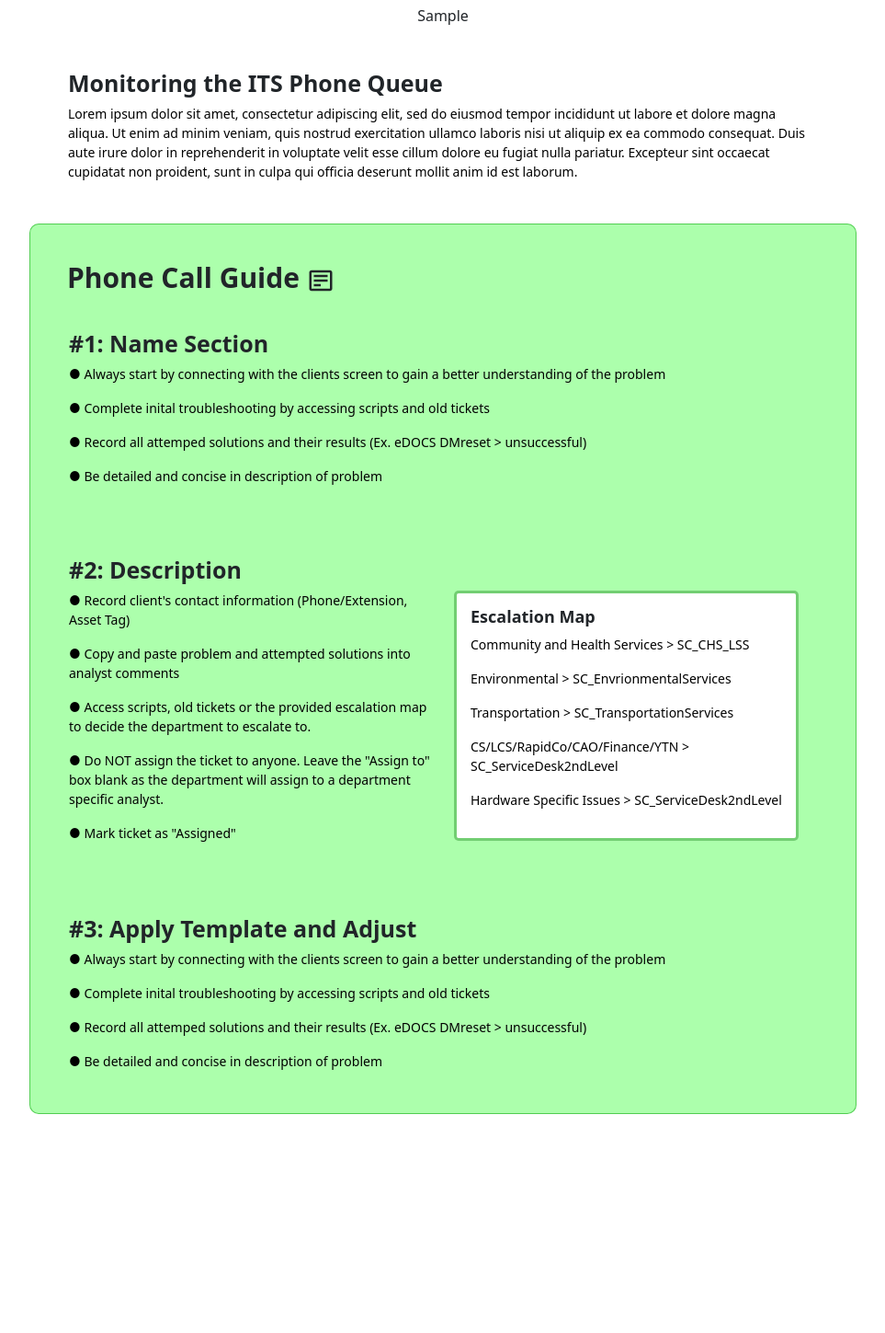
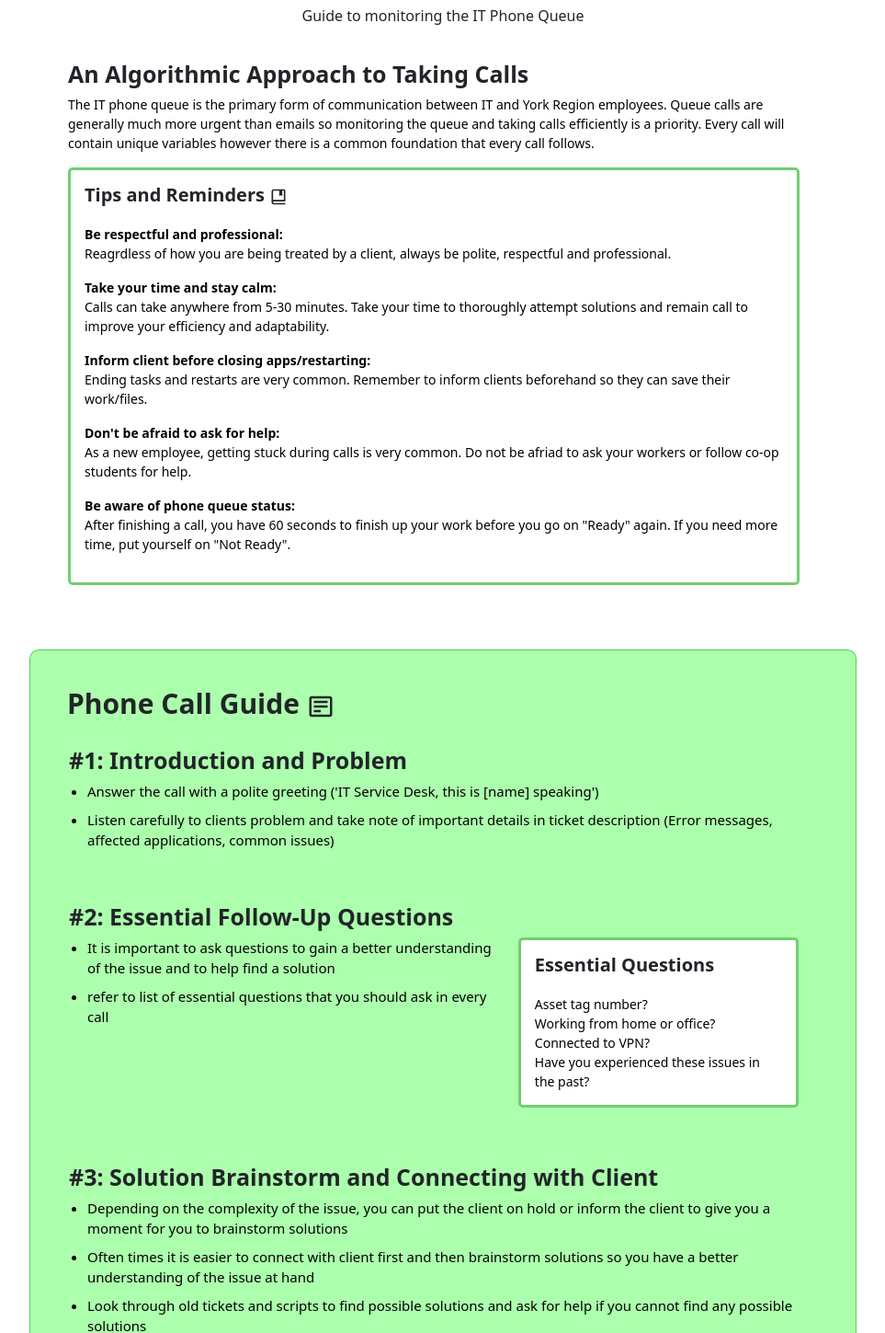
Before and after one commit to michaelsheng15/yr-guide, a React (Create React App) app: page /calls in a window 1280 px wide. Shown: the part 161-1610 px from the top of the page at 92% size, without its empty margins (158-1121 px from the left). Before the commit the page ends 1422 px from the top, so only its background shows below. Built offline with nearby package versions, Linux system fonts and the light colour scheme.

Commit message:
content updates

```diff
--- a/src/Views/Guides/Calls.css
+++ b/src/Views/Guides/Calls.css
@@ -10,11 +10,13 @@
   display: flex;
   flex-direction: column;
   max-width: 900px;
-  padding: 30px;
+  padding: 0px 30px 30px 30px;
 }
 
 .calls-row {
   width: 100%;
+  margin: 20px 0px 20px 0px;
+
 }
 
 .calls-h {
@@ -58,3 +60,14 @@
   padding-top: 40px;
   font-weight: 600;
 }
+
+
+.calls-tip-card{
+  border: 3px solid rgba(20, 173, 20, 0.6);
+  background: rgb(255, 255, 255);
+  border-radius: 5px;
+  padding: 15px;
+  margin-right: 20px;
+  max-width: 800px;
+  margin-bottom: 20px;
+}
--- a/src/Views/Guides/Calls.js
+++ b/src/Views/Guides/Calls.js
@@ -1,138 +1,150 @@
 import React from "react";
 import { Row, Col, Container } from "react-bootstrap";
 import "./Calls.css";
+
+import { BiBookBookmark } from "react-icons/bi";
 
 import NavCard from "../../Components/NavCard";
 import { BiDetail } from "react-icons/bi";
 
 const Calls = () => {
+  const callsGuide = [
+    {
+      title: "#1: Introduction and Problem",
+      tips: [
+        "Answer the call with a polite greeting ('IT Service Desk, this is [name] speaking')",
+        "Listen carefully to clients problem and take note of important details in ticket description (Error messages, affected applications, common issues)",
+      ],
+    },
+    {
+      title: "#2: Essential Follow-Up Questions",
+      tips: [
+        "It is important to ask questions to gain a better understanding of the issue and to help find a solution",
+        "refer to list of essential questions that you should ask in every call",
+      ],
+      container: (
+        <Col sm={5}>
+          <div className="calls-card">
+            <h6 className="card-h">Essential Questions</h6>
+            <p className="mail-p">Asset tag number?</p>
+            <p className="mail-p">Working from home or office?</p>
+            <p className="mail-p">Connected to VPN?</p>
+            <p className="mail-p">
+              Have you experienced these issues in the past?
+            </p>
+          </div>
+        </Col>
+      ),
+    },
+    {
+      title: "#3: Solution Brainstorm and Connecting with Client",
+      tips: [
+        "Depending on the complexity of the issue, you can put the client on hold or inform the client to give you a moment for you to brainstorm solutions",
+        "Often times it is easier to connect with client first and then brainstorm solutions so you have a better understanding of the issue at hand",
+        "Look through old tickets and scripts to find possible solutions and ask for help if you cannot find any possible solutions",
+      ],
+    },
+    {
+      title: "#4: Execute Possible Solutions",
+      tips: [
+        "Take your time and thoroughly test each solution",
+        "Once a solution seems to be successful, run some tests to ensure completions (Ex. restart application, sign out and sign back in, restart computer))",
+      ],
+    },
+    {
+      title: "Successful?",
+      tips: [
+        "End call with a polite farewell",
+        "Update ticket with successful solution and close ticket",
+      ],
+    },
+    {
+      title: "Unsuccessful?",
+      tips: [
+        "Reach out to coworkers for help",
+        "Ask additional questions and complete more tests in an attempt to determine cause of issue",
+        "Schedule a callback with client to give yourself more time to find a solution",
+        "When appropriate, escalate to second level support (Refer to escalation guide)",
+      ],
+    },
+  ];
+
   return (
     <div>
       <NavCard />
       <div className="calls-header">
         <h1>Taking Calls</h1>
-        <p>Sample</p>
+        <p>Guide to monitoring the IT Phone Queue</p>
       </div>
 
       <Container className="calls-container">
         <Row className="calls-row">
-          <h3 className="esc-h">Monitoring the ITS Phone Queue</h3>
+          <h3 className="esc-h">An Algorithmic Approach to Taking Calls</h3>
           <Col>
             <div>
               <p className="calls-p">
-                Lorem ipsum dolor sit amet, consectetur adipiscing elit, sed do
-                eiusmod tempor incididunt ut labore et dolore magna aliqua. Ut
-                enim ad minim veniam, quis nostrud exercitation ullamco laboris
-                nisi ut aliquip ex ea commodo consequat. Duis aute irure dolor
-                in reprehenderit in voluptate velit esse cillum dolore eu fugiat
-                nulla pariatur. Excepteur sint occaecat cupidatat non proident,
-                sunt in culpa qui officia deserunt mollit anim id est laborum.
+                The IT phone queue is the primary form of communication between
+                IT and York Region employees. Queue calls are generally much
+                more urgent than emails so monitoring the queue and taking calls
+                efficiently is a priority. Every call will contain unique variables however there is a common foundation that every call follows.
               </p>
             </div>
-          </Col>
-        </Row>
-      </Container>
-      <div className="calls-guide-back">
-        <h3 className="calls-sub-header">
-          Phone Call Guide <BiDetail />
-        </h3>
-        <Container className="calls-container">
-          <Row className="calls-row">
-            <h3 className="calls-h">#1: Name Section</h3>
-
-            <Col>
-              <div>
-                <p className="calls-p">
-                  &#9679; Always start by connecting with the clients screen to
-                  gain a better understanding of the problem
+            <div className="calls-tip-card">
+              <h6 className="card-h">
+                Tips and Reminders <BiBookBookmark />
+              </h6>
+              <p className="esc-p">
+                <strong>Be respectful and professional:</strong> <br />
+                Reagrdless of how you are being treated by a client, always be
+                polite, respectful and professional.
               </p>
-                <p className="calls-p">
-                  &#9679; Complete inital troubleshooting by accessing scripts
-                  and old tickets
+              <p className="esc-p">
+                <strong> Take your time and stay calm:</strong> <br />
+                Calls can take anywhere from 5-30 minutes. Take your time to
+                thoroughly attempt solutions and remain call to improve your
+                efficiency and adaptability.
               </p>
-                <p className="calls-p">
-                  &#9679; Record all attemped solutions and their results (Ex.
-                  eDOCS DMreset {">"} unsuccessful)
+              <p className="esc-p">
+                <strong>Inform client before closing apps/restarting:</strong>{" "}
+                <br />
+                Ending tasks and restarts are very common. Remember to inform
+                clients beforehand so they can save their work/files.
               </p>
-                <p className="calls-p">
-                  &#9679; Be detailed and concise in description of problem
+              <p className="esc-p">
+                <strong>Don't be afraid to ask for help:</strong> <br />
+                As a new employee, getting stuck during calls is very common. Do
+                not be afriad to ask your workers or follow co-op students for
+                help.
+              </p>
+              <p className="esc-p">
+                <strong>Be aware of phone queue status:</strong> <br />
+                After finishing a call, you have 60 seconds to finish up your work before you go on "Ready" again. If you need more time, put yourself on "Not Ready".
               </p>
             </div>
           </Col>
         </Row>
       </Container>
 
+      <div className="calls-guide-back">
+        <h3 className="calls-sub-header">
+          Phone Call Guide <BiDetail />
+        </h3>
         <Container className="calls-container">
+          {callsGuide.map(({ title, tips, script, container }) => (
             <Row className="calls-row">
-            <h3 className="calls-h">#2: Description</h3>
+              <h3 className="calls-h">{title}</h3>
 
               <Col>
-              <div>
-                <p className="calls-p">
-                  &#9679; Record client's contact information (Phone/Extension,
-                  Asset Tag)
-                </p>
-                <p className="calls-p">
-                  &#9679; Copy and paste problem and attempted solutions into
-                  analyst comments
-                </p>
-                <p className="calls-p">
-                  &#9679; Access scripts, old tickets or the provided escalation
-                  map to decide the department to escalate to.
-                </p>
-                <p className="calls-p">
-                  &#9679; Do NOT assign the ticket to anyone. Leave the "Assign
-                  to" box blank as the department will assign to a department
-                  specific analyst.
-                </p>
-                <p className="calls-p">&#9679; Mark ticket as "Assigned"</p>
-              </div>
+                <ul className="mail-ul">
+                  {tips.map((tip) => (
+                    <li className="mail-p">{tip}</li>
+                  ))}
+                </ul>
+                {script}
               </Col>
-            <Col>
-              <div className="calls-card">
-                <h6 className="calls-card-h">Escalation Map</h6>
-                <p className="calls-p">
-                  Community and Health Services {">"} SC_CHS_LSS
-                </p>
-                <p className="calls-p">
-                  Environmental {">"} SC_EnvrionmentalServices
-                </p>
-                <p className="calls-p">
-                  Transportation {">"} SC_TransportationServices
-                </p>
-                <p className="calls-p">
-                  CS/LCS/RapidCo/CAO/Finance/YTN {">"} SC_ServiceDesk2ndLevel
-                </p>
-                <p className="calls-p">
-                  Hardware Specific Issues {">"} SC_ServiceDesk2ndLevel
-                </p>
-              </div>
-            </Col>
+              {container}
             </Row>
-        </Container>
-        <Container className="calls-container">
-          <Row className="calls-row">
-            <h3 className="calls-h">#3: Apply Template and Adjust</h3>
-            <Col>
-              <div>
-                <p className="calls-p">
-                  &#9679; Always start by connecting with the clients screen to
-                  gain a better understanding of the problem
-                </p>
-                <p className="calls-p">
-                  &#9679; Complete inital troubleshooting by accessing scripts
-                  and old tickets
-                </p>
-                <p className="calls-p">
-                  &#9679; Record all attemped solutions and their results (Ex.
-                  eDOCS DMreset {">"} unsuccessful)
-                </p>
-                <p className="calls-p">
-                  &#9679; Be detailed and concise in description of problem
-                </p>
-              </div>
-            </Col>
-          </Row>
+          ))}
         </Container>
       </div>
     </div>
--- a/src/Views/Guides/Emails.css
+++ b/src/Views/Guides/Emails.css
@@ -4,13 +4,14 @@
   align-items: center;
   flex-direction: column;
   margin-top: 30px;
+  margin-bottom: 30px;
 }
 
 .mail-container {
   display: flex;
   flex-direction: column;
   max-width: 900px;
-  padding: 30px;
+  padding: 0px 30px 30px 30px;
 }
 
 .mail-row {
--- a/src/Views/Guides/Emails.js
+++ b/src/Views/Guides/Emails.js
@@ -9,29 +9,27 @@ import email2 from "../../img/e2.png";
 import email3 from "../../img/e3.png";
 import email4 from "../../img/e4.png";
 import email6 from "../../img/email6.png";
+import email7 from "../../img/e7.png";
 
 const Emails = () => {
   const ticketGuide = [
     {
-      title: <h3 className="mail-h">Section 1: Name and Title </h3>,
+      title: <h3 className="mail-h">Section 1: Affected User and Title </h3>,
       tips: [
-        "Format is lastname, firstname",
-        "Keep title concise (my preferred title format is Asset Tag - Problem Statement/Error Message - Contact Information)",
+        "Format is lastname, firstname (username)",
+        "Stick to theetitle format [Asset Tag] - [Problem Statement/Error Message] - [Contact Information]",
       ],
-      container: undefined,
       img: email1,
     },
     {
       title: <h3 className="mail-h">Section 2: Description</h3>,
       tips: [
-        "Brainstorm possible solutions and mark each solution with result (successful/unsuccessful)",
+        "Access resources to brainstorm possible solutions",
+        "After testing each solution, mark each solution with result (successful/unsuccessful)",
         "Treat as your personal notepad and jot down any important notes, contact information or answers to your follow-up questions",
+        "If you are creating a ticket for an email, copy and paste the email message between quotes",
       ],
-      container: undefined,
-      bold: [
-        "Emails: Copy and paste email and surround with brackets",
-        "Calls: Jot down important notes while client isdescribing issue",
-      ],
+
       img: email2,
     },
     {
@@ -41,8 +39,9 @@ const Emails = () => {
         </h3>
       ),
       tips: [
+        "Add the template fo the affected application by selecting 'Add Template' in the task bar",
         "Correct the auto-filled template to fit your situation",
-        "You can find the department the client works in by accessing the \"York Customizations\" tab",
+        'You can find the department the client works in by accessing the "York Customizations" tab',
         "Assign the ticket to yourself and assign the department as SC_ServiceDesk",
       ],
       container: (
@@ -53,31 +52,41 @@ const Emails = () => {
               <b>SC_ServiceDesk2ndLevel:</b> Hardware and OS
             </p>
             <p className="mail-p">
-              <b>SC_Network:</b> Drives and data services
+              <b>SC_Network:</b> Network drives and data services
             </p>
             <p className="mail-p">
-              <b>SC_eDOCS:</b> account access and eDOCS{" "}
+              <b>SC_eDOCS:</b> Account access and eDOCS{" "}
             </p>
             <p className="mail-p">
-              <b>SC_Blackberry{"&"}Cellular:</b> Mobile phones
+              <b>SC_Blackberry{"&"}Cellular:</b> Mobile phone issues
             </p>
           </div>
         </Col>
       ),
 
-      bold: undefined,
-      img: email3
+      img: email3,
     },
     {
       title: <h3 className="mail-h">Section 4: Affected Items and Comments</h3>,
       tips: [
-        "Enter the asset tag number of the affected devices",
+        "Enter the asset tag number of the affected device(s)",
         "General hardware such as docking stations and monitors can be found under the category Hardware Asset",
-        "Comments is where you can communicate with other analysts when esclating and aim to treat is as a progress tracker where you add comments during certain milestones",
+        "Printers are found under the 'Printer' category",
       ],
-      container: undefined,
-      bold: undefined,
+
       img: email4,
+    },
+    {
+      title: (
+        <h3 className="mail-h">Section 5: Analyst Comments and Action Log</h3>
+      ),
+      tips: [
+        "Any comments you add will be sent to the affected user",
+        "Use this section to provide progress updates (ex. 'Sent client callback email' or 'Scheduled callback for...')",
+        "When escalating, other analysts will add progress updates and tasks completed to the action log",
+      ],
+
+      img: email7,
     },
     {
       title: <h3 className="mail-h">Section 5: Resolution</h3>,
@@ -97,8 +106,11 @@ const Emails = () => {
         "Drag emails from ITS inbox into your personal inbox (Items Taken By...)",
         "Keep inbox organized and mark ongoing emails with flags",
       ],
-      container: undefined,
-      bold:<b>TIP: Challenge yourself and look for emails containing unique issues</b>
+      bold: (
+        <b>
+          TIP: Challenge yourself and look for emails containing unique issues
+        </b>
+      ),
     },
     {
       title: (
@@ -106,9 +118,9 @@ const Emails = () => {
       ),
       tips: [
         "See above guide on ticket creation",
-        "Access scripts, internal and external resources to brainstorm a list of possible solutions",
+        "Access scripts, old tickets to brainstorm a list of possible solutions",
+        "Don't be afraid to ask for help if you cannot find a solution",
       ],
-      container: undefined,
       bold: <b>STATUS: Mark ticket as "Work in Progress"</b>,
     },
     {
@@ -117,7 +129,6 @@ const Emails = () => {
         "Send email back to client asking for availability and contact info",
         "Connect with client’s screen and attempt possible solutions (See escalation guide and escalate if appropriate)",
       ],
-      container: undefined,
       bold: <b>STATUS: Mark ticket as "Waiting on Customer"</b>,
     },
     {
@@ -126,9 +137,8 @@ const Emails = () => {
         "Identify successful solution",
         "Update ticket with contact info and asset tag number",
         "Fill in resolution with successful solution and select resolution type",
-        "Mark email with a checkmark",
+        "Mark email in inbox with a checkmark",
       ],
-      container: undefined,
       bold: <b>STATUS: Mark ticket as "Closed"</b>,
     },
   ];
@@ -165,19 +175,20 @@ const Emails = () => {
           Ticket Creation Guide <BiDetail />
         </h3>
         <Container className="mail-container">
-          {ticketGuide.map(({ title, tips, container, img }, i) => (
+          {ticketGuide.map(({ title, tips, container, img, bold }, i) => (
             <Row className="mail-row">
               {title}
-              <div className='mail-img-div'>
-                <img src={img}/>
+              <div className="mail-img-div">
+                <img src={img} />
               </div>
 
               <Col>
-                <ol className="mail-ul">
+                {bold}
+                <ul className="mail-ul">
                   {tips.map((tip) => (
                     <li className="mail-p">{tip}</li>
                   ))}
-                </ol>
+                </ul>
               </Col>
               {container}
             </Row>
@@ -214,11 +225,11 @@ const Emails = () => {
             <Row className="mail-row">
               {title}
               <Col>
-                <ol className="mail-ul">
+                <ul className="mail-ul">
                   {tips.map((tip) => (
                     <li className="mail-p">{tip}</li>
                   ))}
-                </ol>
+                </ul>
                 <p className="mail-p">{bold}</p>
               </Col>
               {container}
--- a/src/Views/Guides/Issues.js
+++ b/src/Views/Guides/Issues.js
@@ -58,7 +58,7 @@ const Issues = () => {
       <NavCard />
       <div className="issues-header">
         <h1>Common Issues and Solutions</h1>
-        <p>Solutions and causes to very common tickets</p>
+        <p>Solutions and causes to common tickets</p>
       </div>
 
       {issues.map(
--- a/src/Views/Guides/TicketEscalation.css
+++ b/src/Views/Guides/TicketEscalation.css
@@ -32,22 +32,23 @@
   display: flex;
   flex-direction: column;
   max-width: 900px;
-  padding: 30px;
+  padding: 0px 30px 30px 30px;
 }
 
 .terms-card {
   border: 3px solid rgba(250, 113, 255, 0.63);
   background: rgb(255, 255, 255);
   border-radius: 5px;
-  padding: 15px;
+  padding: 20px;
   margin-right: 20px;
   max-width: 800px;
   margin-bottom: 20px;
 }
 
 .card-h {
-  font-size: 18px;
+  font-size: 20px;
   font-weight: 650;
+  margin-bottom: 20px;
 }
 
 .esc-card-row {
@@ -55,7 +56,7 @@
 }
 
 .esc-sub-header {
-  font-size: 32px;
+  font-size: 30px;
   padding-left: 40px;
   padding-top: 40px;
   font-weight: 600;
--- a/src/Views/Guides/TicketEscalation.js
+++ b/src/Views/Guides/TicketEscalation.js
@@ -7,12 +7,10 @@ import { BiDetail } from "react-icons/bi";
 import { BiBookBookmark } from "react-icons/bi";
 import { BiRightArrowAlt } from "react-icons/bi";
 
-
-
 const TicketEscalation = () => {
   const escGuide = [
     {
-      title:<h3 className="esc-h">#1: Deciding to Escalate</h3>,
+      title: <h3 className="esc-h">#1: Deciding to Escalate</h3>,
       points: [
         "Always start by connecting with the clients screen to gain a better understanding of the problem",
         "Complete inital troubleshooting by accessing scripts and old tickets",
@@ -22,13 +20,17 @@ const TicketEscalation = () => {
       container: undefined,
     },
     {
-      title: <h3 className="esc-h">#2: Essential Information and Escalation Location</h3>,
+      title: (
+        <h3 className="esc-h">
+          #2: Essential Information and Escalation Location
+        </h3>
+      ),
       points: [
         "Record client's contact information (Phone/Extension, Asset Tag)",
         "Copy and paste problem and attempted solutions into analyst comments",
-        "Access scripts, old tickets or the provided escalation map to decide the department to escalate to.",
-        "Leave the Assign to box blank as the department will assign to a department specific analyst.",
-        "Mark ticket as Assigned",
+        "Access scripts, old tickets or the provided escalation map to decide the department to escalate to",
+        "Leave the 'Assign to' box blank as the department will assign to a specific analyst.",
+        "Mark ticket as 'Assigned'",
       ],
       container: (
         <Col>
@@ -53,9 +55,10 @@ const TicketEscalation = () => {
     {
       title: <h3 className="esc-h">#3: After Escalating</h3>,
       points: [
-        "Check up on ticket to make sure it has been ackowledged",
+        "Check up on ticket to make sure it has been acknowledged",
         "Follow-up with client on resolved tickets",
-        "Stay updated with tickets assigned to you. Escalated tickets that have been resolved may be assigned back to you for you to follow-up and close",
+        "Stay updated with tickets assigned to you",
+        "Escalated tickets that have been resolved may be assigned back to you for you to follow-up and close",
       ],
       container: undefined,
     },
--- a/src/Views/Home.js
+++ b/src/Views/Home.js
@@ -35,7 +35,7 @@ class Home extends Component {
               <h1 className="home-h">Welcome! 👋</h1>
               <p className="home-p">
                 Redeployed? Co-op student? New employee? This handbook provides
-                a collection of tools and resources to help you adapt quickly to
+                a collection of resources and notes from my personal experience to assist you in
                 your role as a Support Analyst
                 <span style={{ color: "rgb(4, 0, 255)" }}> @York Region</span>.
               </p>
--- a/src/Views/Resources.js
+++ b/src/Views/Resources.js
@@ -1,7 +1,6 @@
 import React from "react";
 import { Row, Col, Container } from "react-bootstrap";
 import NavCard from "../Components/NavCard";
-import Footer from "../Components/Footer";
 
 import "./Resources.css";
 
--- a/src/Views/Tools.js
+++ b/src/Views/Tools.js
@@ -75,7 +75,7 @@ const Tools = () => {
         "Some quick example text to build on the card title and make up the bulk of the card's content.",
       button: "Learn more",
 
-      title2: "Cisco Unity",
+      title2: "Cisco Finesse",
       description2:
         "Some quick example text to build on the card title and make up the bulk of the card's content.",
       button2: "Learn more",
@@ -110,7 +110,7 @@ const Tools = () => {
       <NavCard />
       <div className="tools-header">
         <h1>Tools</h1>
-        <p>Tools and applications used across York Region departments.</p>
+        <p>An overview of the common tools and applications used across York Region.</p>
       </div>
 
       <Container className="tools-container">
```
Also changed, not shown: src/img/e7.png (added). Lines whose indentation alone changed are shown as unchanged.
